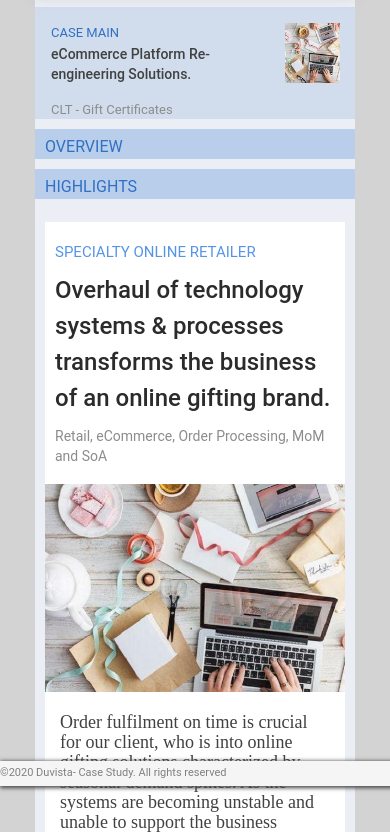
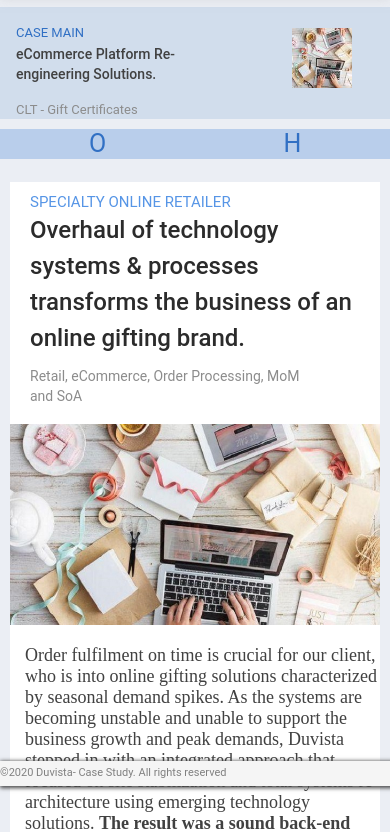
Before and after one commit to veenithcw/Casewebpage, a plain HTML site: page index.html in a window 390 px wide. Shown: the part 58-890 px from the top of the page. Drawn offline with Linux system fonts and the light colour scheme.

Commit message:
Casestudy- Responsiveness is completed

```diff
--- a/index.html
+++ b/index.html
@@ -29,11 +29,13 @@
                             <img src="nameimg.jpg" alt="Thumb nail" style="width: auto; height: 60px;">
                         </div>
                     </div>
-                    <div class="navover">
-                        <a href="#toprow">O<span;">verview</span></a>
-                    </div>
-                    <div class="navhigh">
-                        <a href="#bottomrow">H<span>ighlights</span></a>
+                    <div class="menu">
+                        <div class="navover">
+                            <a href="#toprow">O<span>verview</span></a>
+                        </div>
+                        <div class="navhigh">
+                            <a href="#bottomrow">H<span>ighlights</span></a>
+                        </div>
                     </div>
                 </div>
 
--- a/styleindex.css
+++ b/styleindex.css
@@ -59,7 +59,7 @@
             }
             .logo{
                 display: inline-block;
-                max-width: 114px;
+                max-width: auto;
                 max-height: 50px;
                 cursor: pointer;
                 padding: 0px;
@@ -70,8 +70,9 @@
             .user{
                 height: 38px;
                 cursor: pointer;
-                padding-right:10px;
-                transform: translateX(-70px) translateY(-43px);
+                position: absolute;
+                top: 7px;
+                right: 120px;
 
             }
 
@@ -90,7 +91,7 @@
 /*Nav part starts here*/
 
             .nav{
-                width: 330px;
+                width: 21%;
                 height: auto;
                 margin-top: 0px;
                 padding-left: 20px;
@@ -100,7 +101,7 @@
             }
             .namecard{
                 width: auto;
-                height: 86px;
+                height: auto;
                 background-color:#D1DDEC;
                 margin-bottom: 10px;
                 padding:16px;
@@ -109,9 +110,8 @@
             }
             .namecardtitlegroup{
                 color:#000000;
-                font: size 14px;
+                font-size: 14px;
                 line-height:20px;
-                text-align: left;
                 vertical-align:baseline;
                 letter-spacing:normal;
                 word-spacing:0px;
@@ -119,6 +119,7 @@
                 padding:0px;
                 font-weight:400;
                 text-transform:none;
+                width:70%;
             }
             .namcardtitle{
                 width: 230px;
@@ -131,18 +132,19 @@
                 text-transform: uppercase;
             }
             .namecardsupertitle{
-                width: 152px;
+                width: 100%;
                 font-size: 14px;
                 line-height: 20px;
                 white-space: normal;
                 font-weight: 500;
                 color: rgb(65, 65, 65);
-                padding-bottom: 10px;
+                margin-right: 10px;
+                margin-bottom: 10px;
             }
             .namecardsubtitle{
                 color: rgb(140, 140, 140);
                 font-size: 13px;
-                line-height: 19px;
+                line-height: 35px;
                 padding-top: 6px;
                 font-weight:400;
                 vertical-align: bottom;
@@ -151,10 +153,13 @@
             .namecardimg{
                 overflow: hidden;
                 background-size: 100%;
-                position: relative;
-                top:0px;
-                right:-10px;
-            }
+                position: absolute;
+                top:30px;
+                right:20px;
+                width: auto;
+            }
+
+
 
             .navover{
                 width: auto;
@@ -205,13 +210,12 @@
             #content{
                 margin-top:0.25%;
                 margin-left: 24%;
-                width: 78%;
+                width: auto;
                 height: auto;
-                float: right;
                 overflow:auto;
             }
             #toprow {
-                width: 1084px;
+                width: auto;
                 display: flex;
                 flex-direction: row;
                 height: auto;
@@ -220,7 +224,7 @@
                 margin-top: 62px;
             }
             #overview {
-                width:721px;
+                max-width: 61.2% ;
                 height: auto;
                 background-color:white;
                 display: grid;
@@ -228,7 +232,7 @@
             }
             .ovcont1 {
                 color:#000000;
-                font: size 14px;
+                font-size: 14px;
                 line-height:20px;
                 vertical-align:baseline;
                 letter-spacing:normal;
@@ -240,7 +244,7 @@
             }
             .ovcont2{
                 color:#000000;
-                font: size 14px;
+                font-size :14px;
                 line-height:20px;
                 vertical-align:top;
                 letter-spacing:normal;
@@ -252,7 +256,7 @@
             }
             .ovtitles{
                 color:#000000;
-                font: size 14px;
+                font-size: 14px;
                 line-height:20px;
                 vertical-align:baseline;
                 letter-spacing:normal;
@@ -279,7 +283,7 @@
             }
             .ovsubtitle{
                 color:#8c8c8c;
-                font: size 14px;
+                font-size: 14px;
                 line-height:20px;
                 vertical-align:top;
                 letter-spacing:normal;
@@ -294,10 +298,15 @@
                 display: inline-block;
             }
             .image{
+                max-width: auto;
+                height: auto;
+
+            }
+
+            img{
                 max-width: 100%;
                 height: auto;
-
-
+                margin: 0px;
             }
             .textspace{
                 color:#000000;
@@ -310,6 +319,7 @@
                 padding: 0px 20px 20px;
                 font-weight:400;
                 text-transform:none;
+                width: auto;
             }
             .text{
                 font-family:"Roboto Slab";
@@ -329,21 +339,21 @@
 /*snapshot starts here*/
 
             #snapshot {
-                width: 343px;
-                float: left;
+                width: 30%;
                 height: 238px;
                 overflow:scroll;
                 overflow-x: hidden;
                 margin-left: 10px;
                 -ms-overflow-style: none;
 
+
             }
             #snapshot::-webkit-scrollbar {
                 display: none;
             }
             .snaphead{
                 color:#000000;
-                font: size 14px;
+                font-size :14px;
                 line-height:20px;
                 vertical-align:baseline;
                 letter-spacing:normal;
@@ -428,13 +438,14 @@
 /*!valueset starts here*/
 
             #bottomrow {
-                width: 100%;
-                display: flex;
-                margin-right: 10px;
+                width: auto;
+                display: grid;
+                grid-template-columns: auto auto;
+                margin-right: 30px;
 
             }
             .valuesetsection{
-                width: 721px;
+                max-width: auto;
                 background-color: white;
                 margin-bottom:  30px;
 
@@ -511,7 +522,7 @@
             .valueseticon{
                 color:#000000;
                 font-size: 14px;
-                line-height:20x;
+                line-height:20px;
                 vertical-align:baseline;
                 letter-spacing:normal;
                 word-spacing:0px;
@@ -679,15 +690,11 @@
 /*wizzlet starts here*/
 
             #wizzlets {
-                width: 353px;
+                width: auto;
                 height: 475px;
                 background-color:white;
                 overflow: scroll;
-                float: right;
                 margin-left: 10px;
-                float: left;
-                display: grid;
-                grid-template-columns: auto;
                 padding: 10px 10px 10px 0px;
                 margin-bottom: 20px;
                 -ms-overflow-style: none;
@@ -695,7 +702,26 @@
 
             #wizzlets::-webkit-scrollbar {
             display: none;
-        }
+            }
+            .main{
+                line-height:20px;
+                vertical-align:baseline;
+                letter-spacing:normal;
+                word-spacing:0px;
+                margin:0px;
+                padding-bottom: 15px;
+                width: auto;
+
+            }
+            #submain{
+                width: 100%;
+                line-height:20px;
+                vertical-align:baseline;
+                letter-spacing:normal;
+                word-spacing:0px;
+                margin:0px;
+                padding:0px 0px 15px;
+            }
 
             .wizzlethead{
                 line-height:20px;
@@ -726,7 +752,6 @@
                 font-size:48px;
                 font-family: 'Roboto slab', sans-serif;
                 line-height:42px;
-                vertical-align: top;
                 letter-spacing:0.5px;
                 word-spacing:0px;
                 margin:0px;
@@ -766,24 +791,7 @@
                 font-weight:400;
                 text-transform:none;
             }
-            .main{
-                line-height:20px;
-                vertical-align:baseline;
-                letter-spacing:normal;
-                word-spacing:0px;
-                margin:0px;
-                padding-bottom: 15px;
-
-            }
-            #submain{
-                width: 343px;
-                line-height:20px;
-                vertical-align:baseline;
-                letter-spacing:normal;
-                word-spacing:0px;
-                margin:0px;
-                padding:0px 0px 15px;
-            }
+
 
 
 
@@ -809,7 +817,7 @@
 }
 
 
-@media screen and (max-width: 768px) {
+@media only screen and (max-width: 768px) {
 
     body{
 
@@ -818,8 +826,8 @@
     }
 
     #land{
-        max-width: 768px;
-        margin: 0 auto;
+        max-width: 100%;
+        margin: auto;
         display: block;
         grid-template-columns: auto;
         background-color: #EBEEF4;
@@ -830,19 +838,13 @@
 
         color: rgba(0, 0, 0, 0.87);
         background-color: rgb(255, 255, 255);
-        transition: all 450ms cubic-bezier(0.23, 1, 0.32, 1) 0ms;
-        transition-property: all;
-        transition-duration: 450ms;
-        transition-timing-function: cubic-bezier(0.23, 1, 0.32, 1);
-        transition-delay: 0ms;
-        box-sizing: border-box;
         font-family: 'Roboto slab', sans-serif;
         -webkit-tap-highlight-color: rgba(0, 0, 0, 0);
         box-shadow: rgba(182, 182, 182, 0.5) 0px 0px 11px 0px;
         border-radius: 0px;
         position: fixed;
         z-index: 1100;
-        width: 768px;
+        width: 100%;
         display: flex;
         padding: 0px 20px;
         max-height: 60px;
@@ -886,7 +888,7 @@
 
 
     #pagecontent{
-        max-width:768px;
+        max-width:100%;
         margin: 0px;
         display: flex;
         flex-direction: column;
@@ -952,11 +954,10 @@
     }
     .namecardimg{
         overflow: hidden;
-        background-size: 100%;
-        position: relative;
-        top:0px;
-        left: 360px;
-        height: auto;
+        background-size: auto;
+        position: absolute;
+        top: 40px;
+        right: 20px;
     }
 
     .navover{
@@ -1005,9 +1006,6 @@
     }
 
 
-
-
-
 /*overview starts here*/
 
     #content{
@@ -1053,7 +1051,7 @@
         vertical-align:top;
         letter-spacing:normal;
         word-spacing:0px;
-        margin:0xpx;
+        margin:0px;
         padding:30px 0px 0px;
         font-weight:400;
         text-transform:none;
@@ -1108,9 +1106,9 @@
 
     }
     img{
-        max-width: 398px;
+        max-width: 100%;
         height: auto;
-        margin: opx;
+        margin: 0px;
     }
     .textspace{
         font-family:"Roboto Slab";
@@ -1250,7 +1248,7 @@
 
 }
 .valuesetsection{
-    width: 414px;
+    width: 400px;
     background-color: white;
     margin-bottom:  30px;
     margin-right: 0px;
@@ -1570,7 +1568,7 @@ blockquote:before {
 
 }
 #submain{
-    width: 320px;
+    width: auto;
     line-height:20px;
     vertical-align:baseline;
     letter-spacing:normal;
@@ -1583,7 +1581,7 @@ blockquote:before {
 }
 
 
-@media screen and (max-width: 420px) {
+@media only screen and (max-width: 430px) {
 
 
     body{
@@ -1595,7 +1593,7 @@ blockquote:before {
     }
 
     #land{
-        max-width: 320px;
+        width: auto;
         margin: auto;
         display: block;
         grid-template-columns: auto;
@@ -1619,7 +1617,7 @@ blockquote:before {
         border-radius: 0px;
         position: fixed;
         z-index: 1;
-        width: 320px;
+        max-width: 420px;
         display: flex;
         padding: 0px 20px;
         max-height: 60px;
@@ -1650,7 +1648,7 @@ blockquote:before {
         max-height: 50px;
         cursor: pointer;
         padding: 0px;
-        transform: translateX(470px) translateY(2px);
+        float: left;
 
     }
 
@@ -1661,19 +1659,19 @@ blockquote:before {
 
     }
     #pagecontent{
-        max-width: 100%;
+        width: auto;
         margin: auto;
         display: flex;
         flex-direction: column;
     }
 
 
-    .nav{width: auto;
-    height: auto;
-    margin: 0px 0px 10px;
-    position: relative;
-    top: 40px;
-    padding: 25px 0px 0px;
+    .nav{
+        width: auto;
+        height: auto;
+        margin: 0px 0px 10px;
+        top: 40px;
+        padding: 25px 0px 0px;
 
     }
     .namecard{
@@ -1715,8 +1713,7 @@ blockquote:before {
         display: block;
         font-weight: 500;
         color: rgb(65, 65, 65);
-        width: 75%;
-        padding-bottom: ;
+        width: 85%;
     }
     .namecardsubtitle{
         color: rgb(140, 140, 140);
@@ -1732,47 +1729,51 @@ blockquote:before {
         overflow: hidden;
         background-size: auto;
         position: relative;
-        top:0px;
-        right: 10px;
-        left: 1px;
+        top:5px;
+        left: 25px;
         max-width: 100%;
     }
 
+
+
+    .menu {
+        display: flex;
+        flex-wrap: wrap;
+        background-color: #b9ceeb;
+        justify-content: space-around;
+    }
+
+      .menu > div {
+        width: 100px;
+        text-align: center;
+        line-height: 30px;
+        font-size: 25px;
+    }
+
     .navover{
-        width: auto;
-        height: 20px;
-        background-color:#b9ceeb;
-        padding-top: 8px;
-        margin-bottom: 10px;
         text-decoration: none;
-        padding-right: 10px;
         text-transform: uppercase;
-        padding-bottom: 2px;
-
-    }
+        padding:0 ;
+        margin: 0 ;
+    }
+
     .navover a {
         text-decoration: none;
-        color: #3170c4;
-        float: none;
-        padding-top: 0px;
+        padding:0 ;
+        margin: 0 ;
     }
     .navhigh{
-        width: auto;
-        height: 20px;
-        background-color: #b9ceeb;
-        padding-top: 8px;
-        margin-bottom: 10px;
         text-decoration: none;
-        padding-right: 10px;
         text-transform: uppercase;
-        padding-bottom: 2px;
-
+        padding:0 ;
+        margin: 0 ;
 
     }
     .navhigh a {
         text-decoration: none;
-        color: #3170c4;
-        float: none;
+        padding:0 ;
+        margin: 0 ;
+
     }
     .navover a:hover {
         color:#ffa600;
@@ -1780,6 +1781,12 @@ blockquote:before {
     .navhigh a:hover {
         color:#ffa600;
     }
+
+    a span {
+        display: none;
+        position: sticky;
+    }
+
 
 
     #pagecontent{
@@ -1802,16 +1809,16 @@ blockquote:before {
         float: left;
     }
     #toprow {
-        width: auto;
+        width: 170%;
         display: flex;
         flex-direction: column;
         height: auto;
         margin-bottom: 10px;
-        margin-right: 50px;
+        margin-right: -270px;
         margin-top: 42px;
     }
     #overview {
-        width:300px;
+        width: auto;
         height: auto;
         background-color:white;
         display: grid;
@@ -1826,7 +1833,7 @@ blockquote:before {
         vertical-align:baseline;
         letter-spacing:normal;
         word-spacing:0px;
-        margin:0px 0px 10px;
+        margin:0px 0px 0px;
         font-weight:400;
         text-transform:none;
     }
@@ -1850,7 +1857,7 @@ blockquote:before {
         letter-spacing:normal;
         word-spacing:0px;
         margin:0px 0px 0px;
-        padding:0px 10px;
+        padding-top: 10px;
         font-weight:400;
         text-transform:none;
     }
@@ -1859,16 +1866,17 @@ blockquote:before {
         color: rgb(86, 149, 230);
         display: block;
         line-height: 0px;
-        padding:20px 0px 20px;
         text-transform: uppercase;
+
     }
     .ovsupertitle{
-        width: 320px;
+        width: 100%;
         font-size: 24px;
         line-height: 36px;
         white-space: normal;
         font-weight: 500;
         color: rgb(43, 43, 43);
+        padding: 20px 0px 20px 0px;
     }
     .ovsubtitle{
         color:#8c8c8c;
@@ -1877,28 +1885,27 @@ blockquote:before {
         vertical-align:top;
         letter-spacing:normal;
         margin-bottom: 8px;
-        padding: 10px 10px 10px 10px;
+        padding: 10px 80px 10px 20px;
         font-weight:400;
         text-transform:none;
         color: rgb(140, 140, 140);
         display: inline-block;
     }
     .image{
-        max-width: 300px;
-        height: auto;
-
-
-    }
-    img{
         width: auto;
         height: auto;
-        margin-right: 10px;
+
+
+    }
+    img{
+        width: 100%;
+        height: auto;
     }
     .textspace{
         font-family:"Roboto Slab";
         color:#000000;
         font-size: 1.358rem;
-        line-height:20px;
+        line-height:21px;
         vertical-align:baseline;
         letter-spacing:normal;
         word-spacing:0px;
@@ -1911,7 +1918,7 @@ blockquote:before {
         font-family:"Roboto Slab";
         color:#414141;
         font-size: 18px;
-        line-height:20px;
+        line-height:21px;
         vertical-align:baseline;
         letter-spacing:normal;
         word-spacing:0px;
@@ -1928,9 +1935,9 @@ blockquote:before {
 /*snapshot starts here*/
 
 #snapshot {
-    width: 320px;
+    width: 60%;
     float: left;
-    height: 200px;
+    height: 220px;
     overflow: scroll;
     margin-left: 0px;
     margin-top: 10px;
@@ -1975,7 +1982,7 @@ blockquote:before {
     letter-spacing:normal;
     word-spacing:0px;
     margin:0px;
-    padding: 0px 10px;
+    padding: 0px 17px;
     font-weight:400;
     text-transform:none;
 }
@@ -2023,14 +2030,14 @@ blockquote:before {
 /*!valueset starts here*/
 
 #bottomrow {
-    width: 320px;
+    width: auto;
     display: flex;
     margin-right: 0px;
     flex-direction: column;
 
 }
 .valuesetsection{
-    width: 320px;
+    width: auto;
     background-color: white;
     margin-bottom:  30px;
 
@@ -2184,7 +2191,7 @@ blockquote:before {
     margin: 10px;
     padding: 0px;
     font-family: 'Roboto', sans-serif;
-    max-width: 320px;
+    width: auto;
 }
 
 #quotehead{
@@ -2270,12 +2277,13 @@ blockquote:before {
 /*wizzlet starts here*/
 
 #wizzlets {
-    width: 320px;
+    width: auto;
     height: 275px;
     background-color:white;
     overflow: none;
     float: right;
     margin-left: 0px;
+    margin-right: 0px ;
     float: left;
     display: grid;
     grid-template-columns: auto;
@@ -2347,10 +2355,11 @@ blockquote:before {
     word-spacing:0px;
     margin:0px;
     padding:0px;
+    width: auto;
 
 }
 #submain{
-    width: 320px;
+    width: auto;
     line-height:20px;
     vertical-align:baseline;
     letter-spacing:normal;
```
